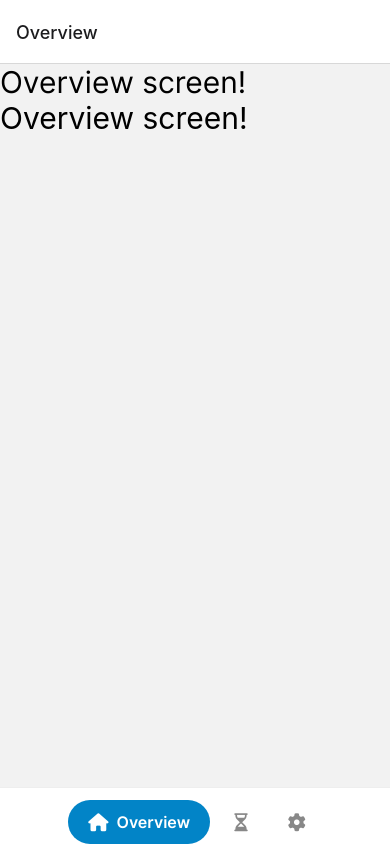
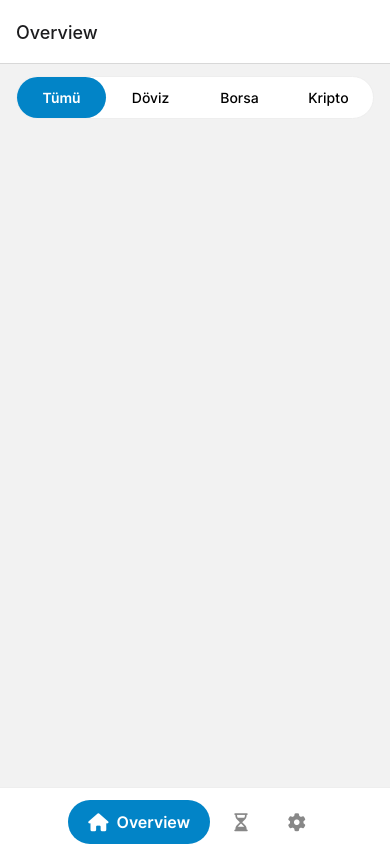
Before and after one commit to orcuntuna/fintory-app, a React Native app: screen /Tabs in a window 390 px wide. Built offline with nearby package versions, Linux system fonts and the light colour scheme.

Commit message:
add overview tabs

```diff
--- a/src/components/common/Tailwind.tsx
+++ b/src/components/common/Tailwind.tsx
@@ -1,4 +1,4 @@
-import { View, Text, Pressable } from "react-native"
+import { View, Text, Pressable, ScrollView } from "react-native"
 import { styled, StyledProps } from "nativewind"
 import clsx from "clsx"
 
@@ -7,3 +7,5 @@ export const TwView = styled(View)
 export const TwText = styled(Text, "font-inter-400")
 
 export const TwPressable = styled(Pressable)
+
+export const TwScrollView = styled(ScrollView)
--- /dev/null
+++ b/src/components/common/tabs/TabItem.tsx
@@ -0,0 +1,23 @@
+import { TwText, TwView } from "../Tailwind"
+import clsx from "clsx"
+import { Pressable } from "react-native"
+
+type TabItemProps = {
+  itemKey: string
+  text: string
+  isFocused: boolean
+}
+
+const TabItem = (props: TabItemProps) => {
+  return (
+    <TwView
+      className={clsx("flex-row items-center justify-center py-3 px-4 rounded-full", {
+        "border-sky-600 bg-sky-600": props.isFocused,
+      })}
+    >
+      <TwText className={clsx("font-inter-500", { "font-inter-600 text-white": props.isFocused })}>{props.text}</TwText>
+    </TwView>
+  )
+}
+
+export default TabItem
--- /dev/null
+++ b/src/components/common/tabs/Tabs.tsx
@@ -0,0 +1,45 @@
+import { TwPressable, TwScrollView, TwView } from "../Tailwind"
+import TabItem from "./TabItem"
+import { Pressable, StyleSheet } from "react-native"
+import { startTransition } from "react"
+
+type TabsPros = {
+  items: { key: string; text: string }[]
+  selectedKey: string
+  onChangeSelectedKey: (selectedKey: string) => void
+}
+
+const Tabs = (props: TabsPros) => {
+  const onPressTab = (key: string) => {
+    startTransition(() => {
+      props.onChangeSelectedKey(key)
+    })
+  }
+
+  return (
+    <TwView className={"w-full flex-row px-4 py-3"}>
+      <TwView className={"flex-1 flex-row border border-[#eee] bg-white rounded-full"}>
+        {props.items.map((item) => (
+          <TwPressable key={item.key} onPress={() => onPressTab(item.key)} className={"flex-1"}>
+            <TabItem itemKey={item.key} text={item.text} isFocused={item.key === props.selectedKey} />
+          </TwPressable>
+        ))}
+      </TwView>
+    </TwView>
+  )
+}
+
+const styles = StyleSheet.create({
+  scrollView: {
+    shadowColor: "#000",
+    shadowOffset: {
+      width: 0,
+      height: 1,
+    },
+    shadowOpacity: 0.18,
+    shadowRadius: 1.0,
+    elevation: 1,
+  },
+})
+
+export default Tabs
--- a/src/screens/tabs/OverviewScreen.tsx
+++ b/src/screens/tabs/OverviewScreen.tsx
@@ -1,13 +1,21 @@
-import React from "react"
-import { View, Text } from "react-native"
-import { TwText } from "../../components/common/Tailwind"
+import React, { useState } from "react"
+import { TwView } from "../../components/common/Tailwind"
+import Tabs from "../../components/common/tabs/Tabs"
+
+const tabItems = [
+  { key: "all", text: "Tümü" },
+  { key: "currency", text: "Döviz" },
+  { key: "stock", text: "Borsa" },
+  { key: "crypto", text: "Kripto" },
+]
 
 const OverviewScreen = () => {
+  const [selectedTabKey, setSelectedTabKey] = useState(tabItems[0].key)
+
   return (
-    <View>
-      <Text style={{ fontSize: 30, fontFamily: "Inter-Regular" }}>Overview screen!</Text>
-      <TwText className={"text-[30px]"}>Overview screen!</TwText>
-    </View>
+    <TwView className={"flex-1 relative"}>
+      <Tabs items={tabItems} selectedKey={selectedTabKey} onChangeSelectedKey={setSelectedTabKey} />
+    </TwView>
   )
 }
 
```
